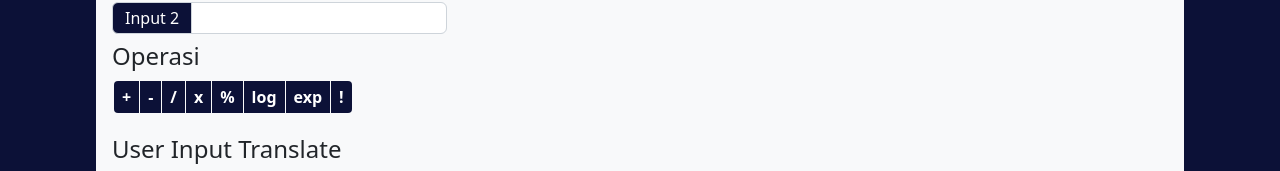
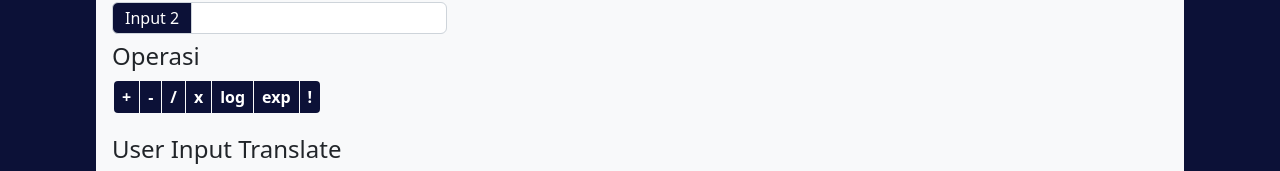
Before and after one commit to bytadit-kuliah/The-Automata, a React (Create React App) app in the folder turing/: page / in a window 1280 px wide. Shown: the part 216-387 px from the top of the page. Built offline with nearby package versions, Linux system fonts and the light colour scheme.

Commit message:
modified input

```diff
--- a/turing/src/Input.js
+++ b/turing/src/Input.js
@@ -60,7 +60,7 @@ class Input extends Component{
                     <input className='btn bttn' type="submit" id="delimiter" value="-" onClick={() => this.handleClick(tape, '-')}/>
                     <input className='btn bttn' type="submit" id="delimiter" value="/" onClick={() => this.handleClick(tape, '/')}/>
                     <input className='btn bttn' type="submit" id="delimiter" value="x" onClick={() => this.handleClick(tape, 'x')}/>
-                    <input className='btn bttn' type="submit" id="delimiter" value="%" onClick={() => this.handleClick(tape, '%')}/>
+                    {/* <input className='btn bttn' type="submit" id="delimiter" value="%" onClick={() => this.handleClick(tape, '%')}/> */}
                     <input className='btn bttn' type="submit" id="delimiter" value="log" onClick={() => this.handleClick(tape, 'log')}/>
                     <input className='btn bttn' type="submit" id="delimiter" value="exp" onClick={() => this.handleClick(tape, 'exp')}/>
                     <input className='btn bttn' type="submit" id="delimiter" value="!" onClick={() => this.handleClick(tape, '!')}/>
```
